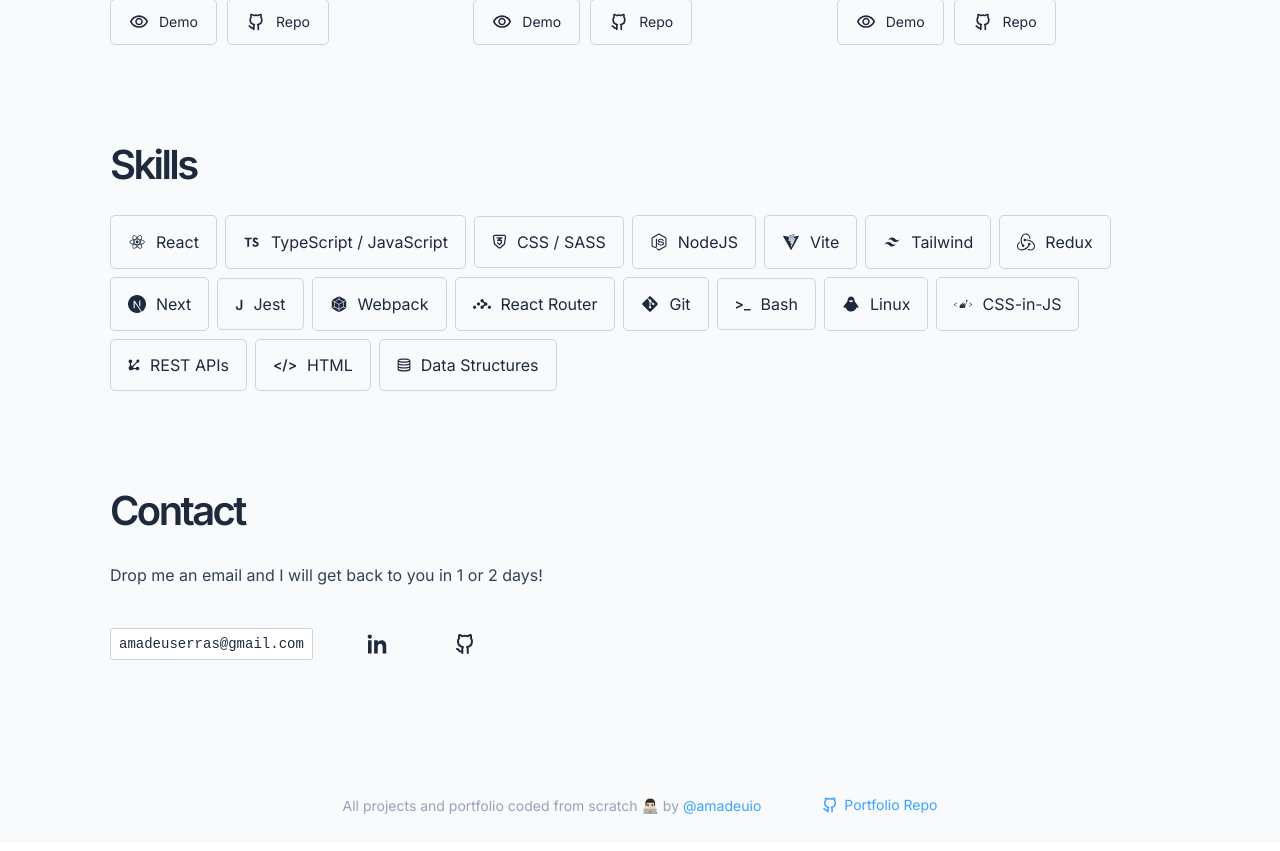
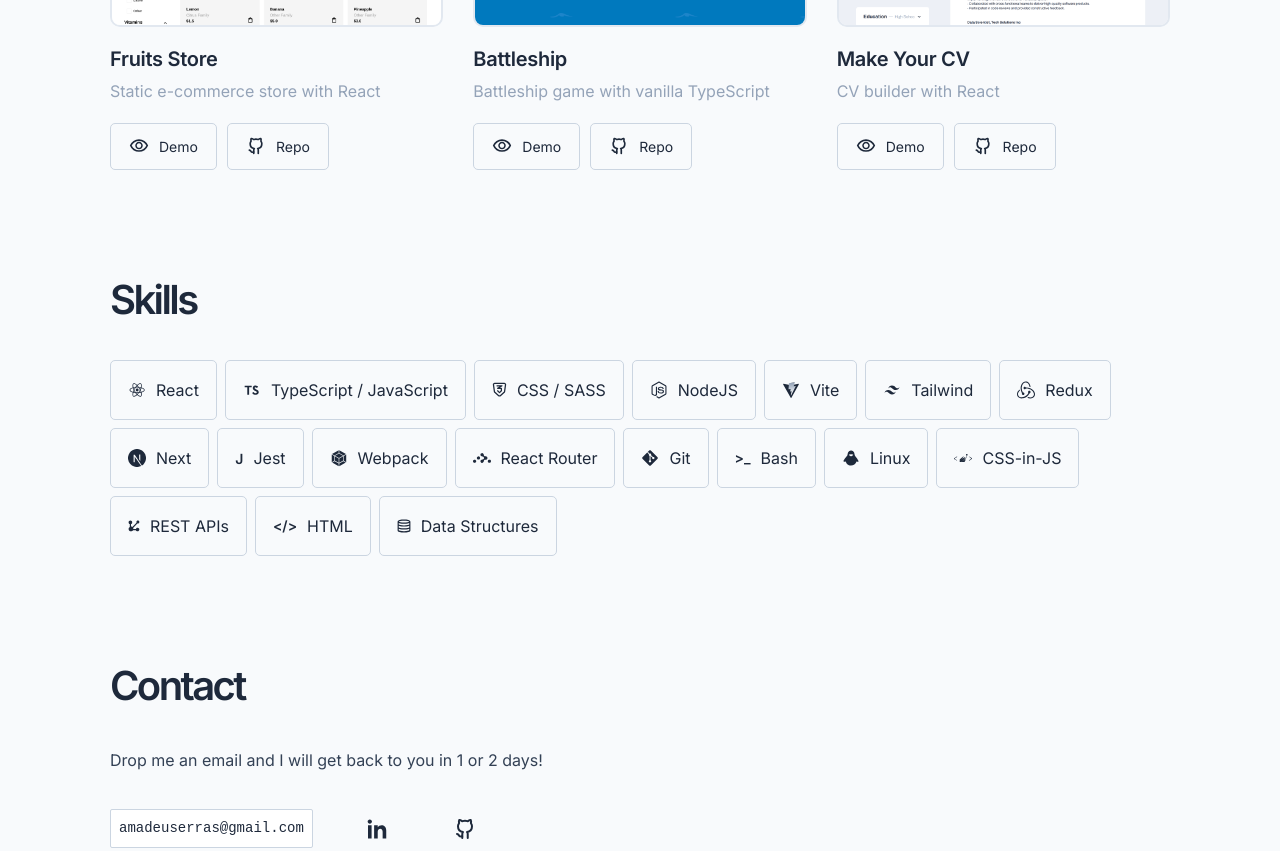
Before and after one commit to amadeuio/portfolio, a React (Vite) app: page / in a window 1280 px wide. Shown: the part 1080-1931 px from the top of the page. Built offline with nearby package versions, Linux system fonts and the light colour scheme.

Commit message:
chore: remove unused global CSS reset file and update main.tsx imports

```diff
--- a/src/globalStyles/reset.scss
+++ /dev/null
@@ -1,141 +0,0 @@
-/* http://meyerweb.com/eric/tools/css/reset/
-   v2.0 | 20110126
-   License: none (public domain)
-*/
-
-html,
-body,
-div,
-span,
-applet,
-object,
-iframe,
-h1,
-h2,
-h3,
-h4,
-h5,
-h6,
-p,
-blockquote,
-pre,
-a,
-abbr,
-acronym,
-address,
-big,
-cite,
-code,
-del,
-dfn,
-em,
-img,
-ins,
-kbd,
-q,
-s,
-samp,
-small,
-strike,
-strong,
-sub,
-sup,
-tt,
-var,
-b,
-u,
-i,
-center,
-dl,
-dt,
-dd,
-ol,
-ul,
-li,
-fieldset,
-form,
-label,
-legend,
-table,
-caption,
-tbody,
-tfoot,
-thead,
-tr,
-th,
-td,
-article,
-aside,
-canvas,
-details,
-embed,
-figure,
-figcaption,
-footer,
-header,
-hgroup,
-menu,
-nav,
-output,
-ruby,
-section,
-summary,
-time,
-mark,
-audio,
-video {
-  margin: 0;
-  padding: 0;
-  border: 0;
-  font-size: 100%;
-  font: inherit;
-  vertical-align: baseline;
-}
-/* HTML5 display-role reset for older browsers */
-article,
-aside,
-details,
-figcaption,
-figure,
-footer,
-header,
-hgroup,
-menu,
-nav,
-section {
-  display: block;
-}
-body {
-  line-height: 1;
-}
-ol,
-ul {
-  list-style: none;
-}
-blockquote,
-q {
-  quotes: none;
-}
-blockquote:before,
-blockquote:after,
-q:before,
-q:after {
-  content: '';
-  content: none;
-}
-table {
-  border-collapse: collapse;
-  border-spacing: 0;
-}
-/* Added by me */
-button {
-  border: none;
-  background: none;
-  padding: 0;
-  margin: 0;
-  font: inherit;
-  cursor: default;
-}
-a {
-  text-decoration: none;
-}
--- a/src/main.tsx
+++ b/src/main.tsx
@@ -2,7 +2,6 @@
 import ReactDOM from 'react-dom/client';
 import App from './App.tsx';
 import { NightModeContextProvider } from './context/NightModeContext';
-import './globalStyles/reset.scss';
 import './i18n';
 import './index.css';
 
```
